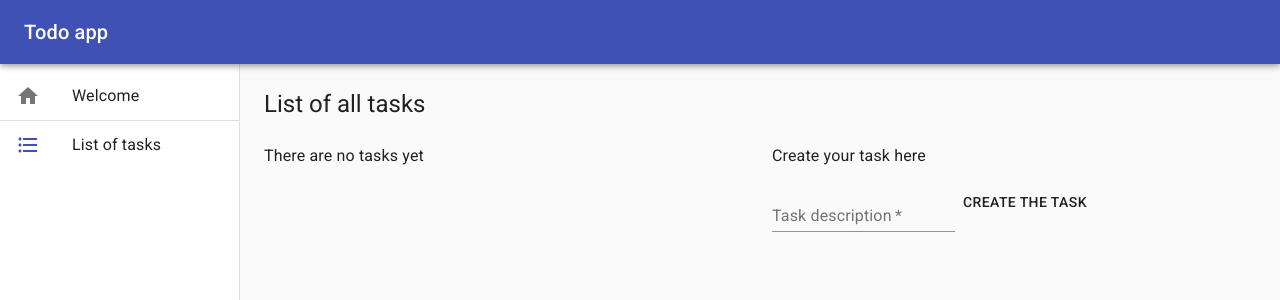
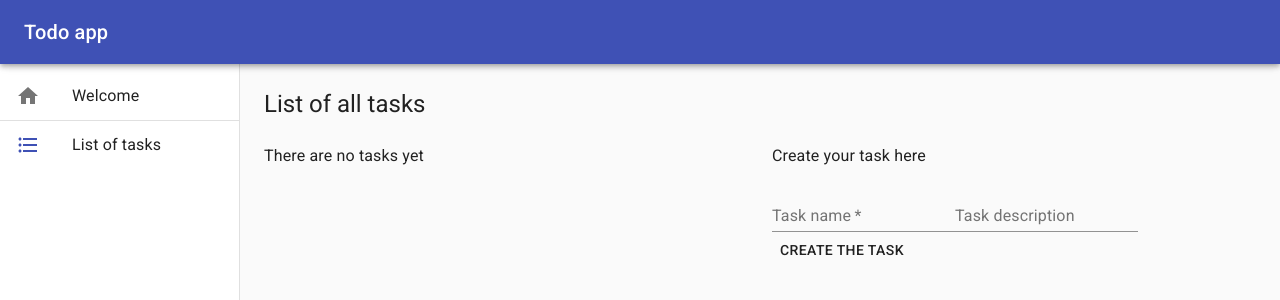
Before and after one commit to szewczukk/todo, a React (Create React App) app: page /list in a window 1280 px wide. Shown: the top 300 px of the page. Built offline with nearby package versions, Linux system fonts and the light colour scheme.

Commit message:
Creating the task with the name and timestamp added

```diff
--- a/src/components/TaskForm.tsx
+++ b/src/components/TaskForm.tsx
@@ -1,5 +1,5 @@
 import { Button, TextField, Typography } from '@material-ui/core';
-import { useFormik } from 'formik';
+import { FormikErrors, useFormik } from 'formik';
 import React from 'react';
 import { useAppDispatch } from '../store';
 import { actions as taskActions } from '../store/taskSlice';
@@ -8,25 +8,40 @@ import { useHistory } from 'react-router';
 
 interface Props {
 	id?: string;
+	name?: string;
 	description?: string;
-	edit: boolean;
+	edit?: boolean;
 }
 
-const TaskForm = ({ id, description, edit }: Props) => {
+interface FormValues {
+	name: string;
+	description: string;
+}
+
+const TaskForm = ({ id, name, description, edit }: Props) => {
 	const history = useHistory();
 	const dispatch = useAppDispatch();
 	const formik = useFormik({
-		initialValues: { description: description ?? '' },
+		initialValues: { name: name ?? '', description: description ?? '' },
 		validate: (values) => {
-			if (!values.description) {
-				return { description: 'Description cannot be empty!' };
+			const errors: FormikErrors<FormValues> = {};
+
+			if (!values.name) {
+				errors.name = 'Name cannot be empty!';
 			}
+
+			return errors;
 		},
 		onSubmit: (values, { resetForm }) => {
 			resetForm();
 			if (!edit) {
 				dispatch(
-					taskActions.createTask({ ...values, done: false, id: uuid() }),
+					taskActions.createTask({
+						...values,
+						done: false,
+						id: uuid(),
+						timestamp: Date.now(),
+					}),
 				);
 			} else if (id) {
 				dispatch(taskActions.editTask({ ...values, id }));
@@ -40,14 +55,22 @@ const TaskForm = ({ id, description, edit }: Props) => {
 			<Typography paragraph>Create your task here</Typography>
 			<form onSubmit={formik.handleSubmit} data-testid="taskForm">
 				<TextField
+					label="Task name"
+					id="name"
+					name="name"
+					value={formik.values.name}
+					onChange={formik.handleChange}
+					required
+					error={!!formik.errors.name}
+					helperText={formik.errors.name}
+					data-testid="name"
+				/>
+				<TextField
 					label="Task description"
 					id="description"
 					name="description"
 					value={formik.values.description}
 					onChange={formik.handleChange}
-					required
-					error={!!formik.errors.description}
-					helperText={formik.errors.description}
 					data-testid="description"
 				/>
 
--- a/src/pages/TaskListPage.tsx
+++ b/src/pages/TaskListPage.tsx
@@ -15,7 +15,7 @@ const TaskListPage = () => {
 				<TaskTable />
 			</Grid>
 			<Grid item xs={12} md={6}>
-				<TaskForm edit={false} />
+				<TaskForm />
 			</Grid>
 		</Grid>
 	);
--- a/src/store/taskSlice.ts
+++ b/src/store/taskSlice.ts
@@ -16,10 +16,14 @@ const taskSlice = createSlice({
 				task.done = !task.done;
 			}
 		},
-		editTask: (state, action: PayloadAction<Omit<Task, 'done'>>) => {
+		editTask: (
+			state,
+			action: PayloadAction<Omit<Task, 'done' | 'timestamp'>>,
+		) => {
 			const task = state.find((task) => task.id === action.payload.id);
 			if (task) {
 				task.description = action.payload.description;
+				task.name = action.payload.name;
 			}
 		},
 	},
```
